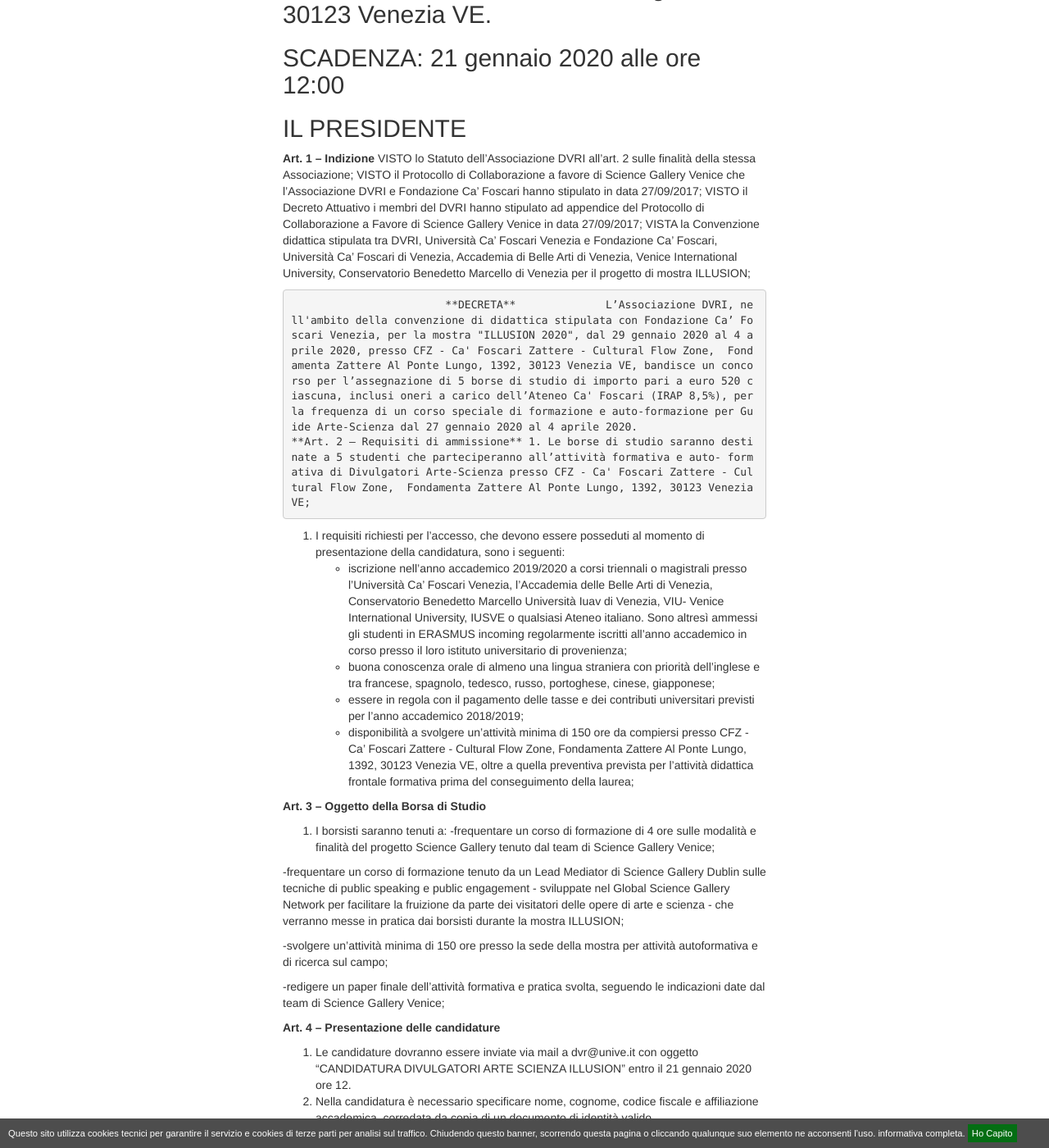
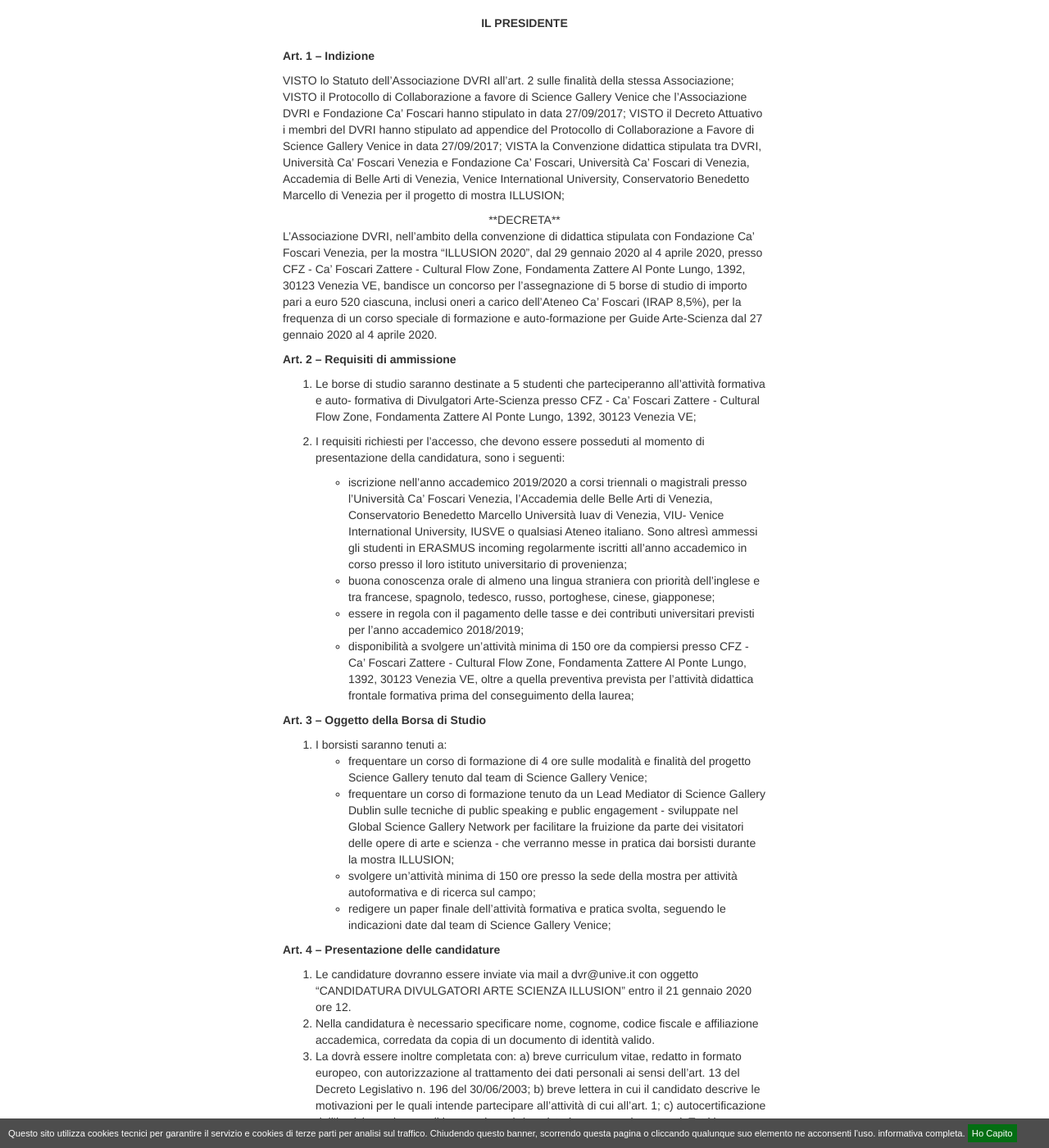
Before and after one commit to simonini/dvri-j-theme, a Jekyll site: the page built from _posts/2020-01-10-bando-divulgatori.md, in a window 1280 px wide and 1400 px high, scrolled down 434 px. Shown: the whole window at 82% size. Built offline with Jekyll 4.4.1, drawn with Linux system fonts in a browser that asks for light colours; our own code applies the rules of GitHub Pages for plain Markdown files; comment, search, counter and statistics services are not loaded; the table of contents is made by our own code; some of the changed text lies outside the part shown.

Commit message:
modifiche

```diff
--- a/_posts/2020-01-10-bando-divulgatori.md
+++ b/_posts/2020-01-10-bando-divulgatori.md
@@ -1,21 +1,31 @@
 ---
+layout: post
+title: BANDO PER L’ASSEGNAZIONE DI 5 BORSE DI STUDIO PER LA FORMAZIONE DI DIVULGATORI ARTE-SCIENZA
 published: true
+toc: true
 ---
+<div style="text-align:center">
+<strong>BANDO PER L’ASSEGNAZIONE DI 5 BORSE DI STUDIO PER LA FORMAZIONE DI DIVULGATORI ARTE-SCIENZA per la mostra "ILLUSION 2020", dal 27 gennaio 2020 al 4 aprile 2020, presso CFZ - Ca' Foscari Zattere - Cultural Flow Zone,  Fondamenta Zattere Al Ponte Lungo, 1392, 30123 Venezia VE. </strong>
+<br><br>
+<strong>SCADENZA: 21 gennaio 2020 alle ore 12:00</strong>
+<br><br>
+<strong>IL PRESIDENTE</strong>
+</div>
+<br>
+**Art. 1 – Indizione**
+<br>
 
-## BANDO PER L’ASSEGNAZIONE DI 5 BORSE DI STUDIO PER LA FORMAZIONE DI DIVULGATORI ARTE-SCIENZA per la mostra "ILLUSION 2020", dal 29 gennaio 2020 al 4 aprile 2020, presso CFZ - Ca' Foscari Zattere - Cultural Flow Zone,  Fondamenta Zattere Al Ponte Lungo, 1392, 30123 Venezia VE.
-
-## SCADENZA: 21 gennaio 2020 alle ore 12:00
-
-## IL PRESIDENTE
-
-**Art. 1 – Indizione**
 VISTO lo Statuto dell’Associazione DVRI all’art. 2 sulle finalità della stessa Associazione;
 VISTO il Protocollo di Collaborazione a favore di Science Gallery Venice che l’Associazione DVRI e Fondazione Ca’ Foscari hanno stipulato in data 27/09/2017;
 VISTO il Decreto Attuativo i membri del DVRI hanno stipulato ad appendice del Protocollo di Collaborazione a Favore di Science Gallery Venice in data 27/09/2017;
 VISTA la Convenzione didattica stipulata tra DVRI, Università Ca’ Foscari Venezia e Fondazione Ca’ Foscari,  Università Ca’ Foscari di Venezia,  Accademia di Belle Arti di Venezia, Venice International University,  Conservatorio Benedetto Marcello di Venezia  per il progetto di mostra ILLUSION;
+<div style="text-align:center">
+**DECRETA**
+</div>
 
-                            **DECRETA**
 L’Associazione DVRI, nell'ambito della convenzione di didattica stipulata con Fondazione Ca’ Foscari Venezia, per la mostra "ILLUSION 2020", dal 29 gennaio 2020 al 4 aprile 2020, presso CFZ - Ca' Foscari Zattere - Cultural Flow Zone,  Fondamenta Zattere Al Ponte Lungo, 1392, 30123 Venezia VE, bandisce un concorso per l’assegnazione di 5 borse di studio di importo pari a euro 520 ciascuna, inclusi oneri a carico dell’Ateneo Ca' Foscari (IRAP 8,5%), per la frequenza di un corso speciale di formazione e auto-formazione per Guide Arte-Scienza dal 27 gennaio 2020 al 4 aprile 2020.
+<br>
+
 **Art. 2 – Requisiti di ammissione**
 1. Le borse di studio saranno destinate a 5 studenti che parteciperanno all’attività formativa e auto- formativa di Divulgatori Arte-Scienza presso CFZ - Ca' Foscari Zattere - Cultural Flow Zone,  Fondamenta Zattere Al Ponte Lungo, 1392, 30123 Venezia VE;
 
@@ -24,16 +34,15 @@
 - buona conoscenza orale di almeno una lingua straniera con priorità dell'inglese e tra francese, spagnolo, tedesco, russo, portoghese, cinese, giapponese;
 - essere in regola con il pagamento delle tasse e dei contributi universitari previsti per l'anno accademico 2018/2019;
 - disponibilità a svolgere un'attività minima di 150 ore da compiersi presso CFZ - Ca' Foscari Zattere - Cultural Flow Zone,  Fondamenta Zattere Al Ponte Lungo, 1392, 30123 Venezia VE, oltre a quella preventiva prevista per l'attività didattica frontale formativa prima del conseguimento della laurea;
+<br>
 
 **Art. 3 – Oggetto della Borsa di Studio**
 1. I borsisti saranno tenuti a:
--frequentare un corso di formazione di 4 ore sulle modalità e finalità del progetto Science Gallery tenuto dal team di Science Gallery Venice;
-
--frequentare un corso di formazione tenuto da un Lead Mediator di Science Gallery Dublin sulle tecniche di public speaking e public engagement - sviluppate nel Global Science Gallery Network per facilitare la fruizione da parte dei visitatori delle opere di arte e scienza - che verranno messe in pratica dai borsisti durante la mostra ILLUSION;
-
--svolgere un’attività minima di 150 ore presso la sede della mostra per attività autoformativa e di ricerca sul campo;
-
--redigere un paper finale dell’attività formativa e pratica svolta, seguendo le indicazioni date dal team di Science Gallery Venice;
+- frequentare un corso di formazione di 4 ore sulle modalità e finalità del progetto Science Gallery tenuto dal team di Science Gallery Venice;
+- frequentare un corso di formazione tenuto da un Lead Mediator di Science Gallery Dublin sulle tecniche di public speaking e public engagement - sviluppate nel Global Science Gallery Network per facilitare la fruizione da parte dei visitatori delle opere di arte e scienza - che verranno messe in pratica dai borsisti durante la mostra ILLUSION;
+- svolgere un’attività minima di 150 ore presso la sede della mostra per attività autoformativa e di ricerca sul campo;
+- redigere un paper finale dell’attività formativa e pratica svolta, seguendo le indicazioni date dal team di Science Gallery Venice;
+<br>
 
 **Art. 4 – Presentazione delle candidature**
 1. Le candidature dovranno essere inviate via mail a dvr@unive.it con oggetto "CANDIDATURA DIVULGATORI ARTE SCIENZA ILLUSION" entro il 21 gennaio 2020 ore 12.
@@ -42,11 +51,13 @@
 a) breve curriculum vitae, redatto in formato europeo, con autorizzazione al trattamento dei dati personali ai sensi dell'art. 13 del Decreto Legislativo n. 196 del 30/06/2003;
 b) breve lettera in cui il candidato descrive le motivazioni per le quali intende partecipare all’attività di cui all’art. 1;
 c) autocertificazione dell'iscrizione al corso di laurea triennale/magistrale con esami sostenuti; Tutti i documenti di cui sopra dovranno essere sottoscritti con firma autografa.
+<br>
 
 **Art. 5 - Colloquio (eventuale)**
 1. La commissione può riservarsi la possibilità di prevedere un colloquio, che avrà luogo con ulteriore preavviso via mail e via pubblicazione sul sito del’Associazione DVRI - DISTRETTO VENEZIANO RICERCA E INNOVAZIONE, Ca’ Bottacin, Calle Crosera, Dorsoduro 1° piano 30123 Venezia.
 L’assenza del candidato sarà considerata come rinuncia alla procedura di selezione, qualunque ne sia la causa.
 Il colloquio avrà l’obiettivo di valutare il livello dei candidati relativamente alle competenze richieste.
+<br>
 
 **Art. 6 - Graduatoria di ammissione**
 1. L’individuazione dei vincitori della borsa in oggetto verrà effettuata da una commissione, formata da membri del TEAM di DVRI e Science Gallery Venice.
@@ -58,35 +69,47 @@
 7. L’Associazione può scorrere la graduatoria nei seguenti casi:
 a) rinuncia e/o recesso da parte del vincitore della selezione;
 b) revoca della borsa per assenze ingiustificate, provvedimenti disciplinari che prevedono l'esclusione dalle attività di Ateneo o altre gravi cause;
+<br> <br>
+
 **Art. 7 – Obblighi del vincitore**
 1. Il vincitore si impegna a partecipare alle attività di Divilgatori Arte-Scienza svolgendo un'attività minima di 150 ore da compiersi nel periodo e con le modalità indicate all'art.1,2 e 3, sotto le direttive dei responsabili del DVRI del progetto formativo.
 2. Le attività possono essere svolte solo se il borsista vincitore mantiene lo status di studente iscritto: il conseguimento della laurea prima del termine dell'intero percorso formativo/autoformativo comporta la perdita dei requisiti per l'assegnazione della borsa e quindi il diritto all'erogazione della stessa.
 3. L’inadempienza da parte dei vincitori della borsa di studio delle attività previste dal presente bando (ad esempio: mancata presenza ai corsi di formazione e di auto-formazione; mancato svolgimento dell'attivita' minima delle 150 ore richieste) comporta la perdita del diritto all’erogazione della borsa.
 4. l vincitori hanno l’obbligo di accettare tutto quanto previsto dal presente bando.
+<br>
+
 **Art. 8 – Erogazione della borsa di studio**
 1. La borsa di studio verrà erogata agli studenti vincitori dal DVRI - DISTRETTO VENEZIANO RICERCA E INNOVAZIONE.
 2. L’erogazione della borsa di studio dell’importo di euro 520,00 lordi omnicomprensivi sarà effettuata in un’unica soluzione dietro presentazione di dichiarazione fiscale (la cui bozza verrà fornita dal DVRI al termine dell'attività, previsto per il 4 aprile 2020) correttamente compilata e firmata in originale da presentare alla Segreteria del DVRI - Distretto Veneziano Ricerca e Innovazione (dvr@unive.it).
 3. A questi fini gli studenti dovranno anche indicare gli estremi del conto corrente bancario sul quale verrà effettuato il versamento.
 4. Lo studente, per poter beneficiare della borsa di studio, dovrà risultare in regola con il pagamento delle tasse e dei contributi universitari previsti dall’Ateneo Ca’ Foscari, Accademia delle Belle Arti di Venezia, Università Iuav di Venezia, VIU- Venice International University, IUSVE e da qualsiasi Ateneo italiano, per la generalità degli studenti, per l’anno accademico in corso.
+<br>
 
 **Art. 9 – Responsabili del procedimento**
 1. Il responsabile del procedimento, ai sensi e per gli effetti della Legge 241/1990, è il Presidente del DVRI.
+<br>
 
 **Art. 10 – Attestato di partecipazione alle attività di Science Gallery Venice**
 1. Al termine del periodo di formazione, il borsista riceverà un attestato di partecipazione all’attività di ricerca per la MOSTRA ILLUSION.
+<br>
+
 **Art. 11 – Utilizzazione e diffusione dei dati**
 1. I dati personali trasmessi dai candidati con le domande di partecipazione alla procedura selettiva, saranno trattati in conformità a quanto previsto dalla normativa nazionale e comunitaria applicabile (D.Lgs. 196/2003 e Regolamento UE 2016/679 di cui all’indirizzo: https://www.unive.it/pag/34661/).
+<br>
 
 **Art. 12 - Norme finali**
 La borsa di studio non dà luogo a rapporto di lavoro con il DVRI né con gli enti ospitanti.
+<br>
 
+<div style="text-align:right">
 Venezia, 10 gennaio
-
-DVRI - Distretto Veneziano della Ricerca e dell'Innovazione
-Ca' Bottacin | Calle Crosera
-Dorsoduro 3911 | 30123 Venezia
-+39 0412346961
-dvr@unive.it
-C.F: 94085160276
-IT67 D030 6909 6061 0000 0100 522
-http://www.distrettovenezianoricerca.it/
+<br><br>
+DVRI - Distretto Veneziano della Ricerca e dell'Innovazione<br>
+Ca' Bottacin | Calle Crosera<br>
+Dorsoduro 3911 | 30123 Venezia<br>
++39 0412346961<br>
+dvr@unive.it<br>
+C.F: 94085160276<br>
+IT67 D030 6909 6061 0000 0100 522<br>
+http://www.distrettovenezianoricerca.it/<br>
+</div>
```
